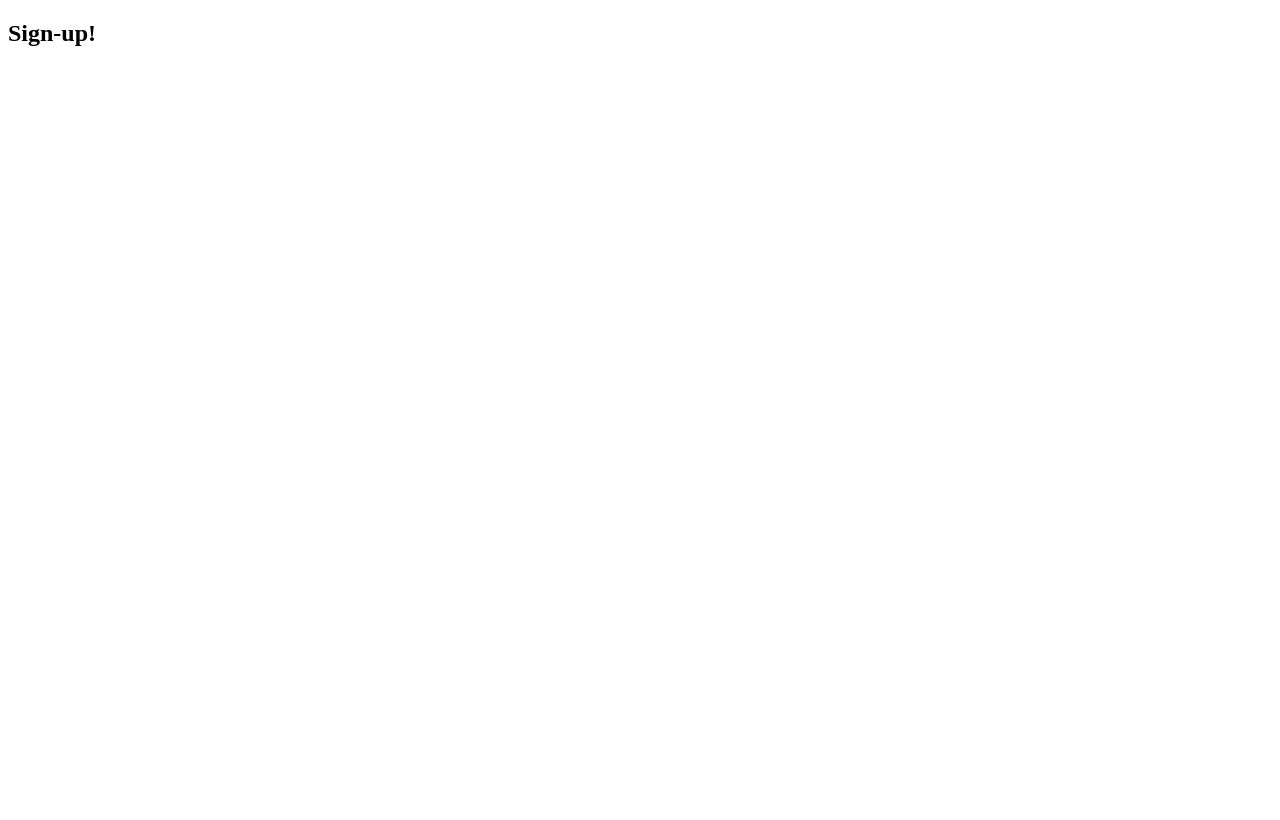
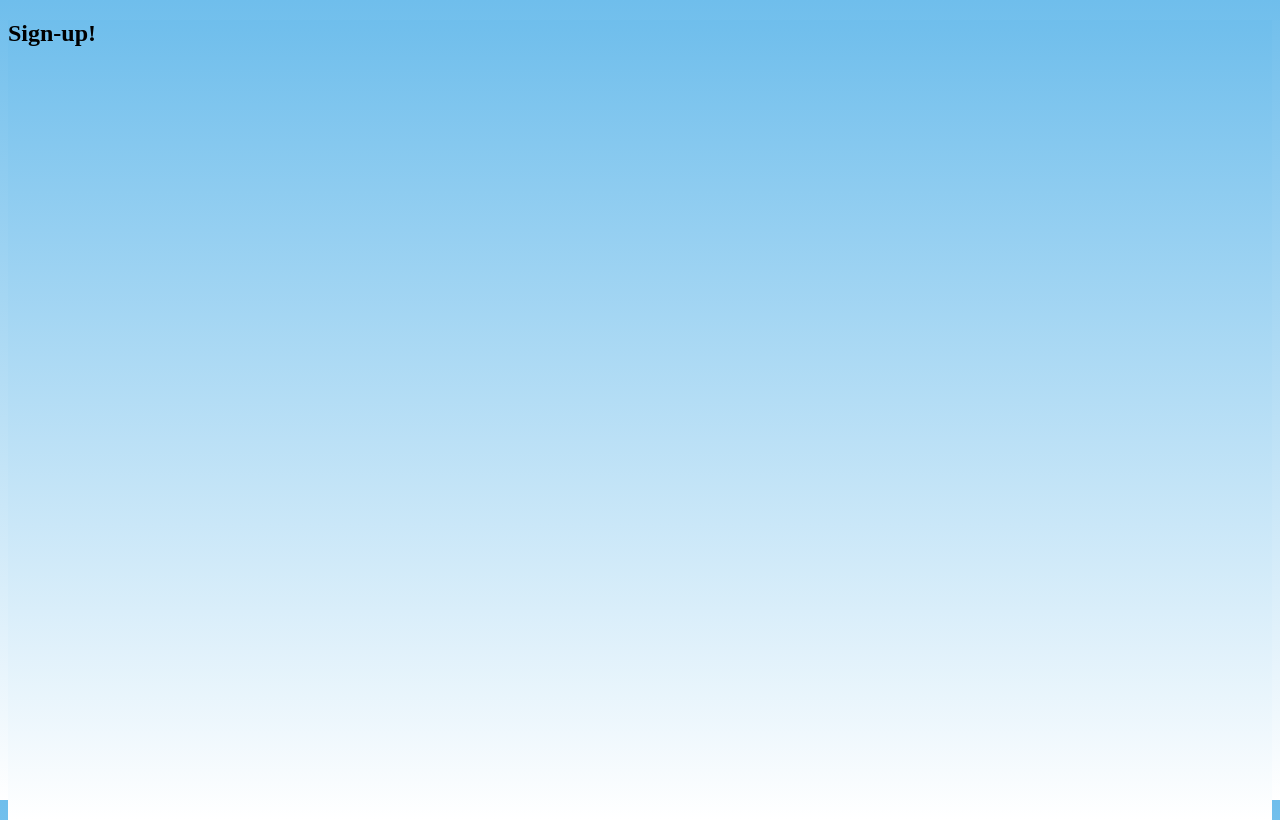
Before and after one commit to ruxpin86/Super-sweet-REACT-chat, a React (Create React App) app in the folder client/: page / in a window 1280 px wide. Built offline with nearby package versions, Linux system fonts and the light colour scheme.

Commit message:
got main working with signup inside

```diff
--- a/client/public/index.html
+++ b/client/public/index.html
@@ -2,28 +2,14 @@
 <html lang="en">
   <head>
     <meta charset="utf-8" />
-    <link rel="icon" href="%PUBLIC_URL%/favicon.ico" />
     <meta name="viewport" content="width=device-width, initial-scale=1" />
     <meta name="theme-color" content="#000000" />
     <meta
       name="description"
       content="Web site created using create-react-app"
     />
-    <link rel="apple-touch-icon" href="%PUBLIC_URL%/logo192.png" />
-    <!--
-      manifest.json provides metadata used when your web app is installed on a
-      user's mobile device or desktop. See https://developers.google.com/web/fundamentals/web-app-manifest/
-    -->
+
     <link rel="manifest" href="%PUBLIC_URL%/manifest.json" />
-    <!--
-      Notice the use of %PUBLIC_URL% in the tags above.
-      It will be replaced with the URL of the `public` folder during the build.
-      Only files inside the `public` folder can be referenced from the HTML.
-
-      Unlike "/favicon.ico" or "favicon.ico", "%PUBLIC_URL%/favicon.ico" will
-      work correctly both with client-side routing and a non-root public URL.
-      Learn how to configure a non-root public URL by running `npm run build`.
-    -->
     <title>React App</title>
   </head>
   <body>
--- a/client/src/App.js
+++ b/client/src/App.js
@@ -7,6 +7,7 @@ import {
 } from "@apollo/client";
 import { BrowserRouter as Router, Route, Routes } from "react-router-dom";
 import { setContext } from "@apollo/client/link/context";
+import Main from "./components/main/Main";
 import Signup from "./components/signup/Signup";
 
 const httpLink = createHttpLink({
@@ -32,8 +33,9 @@ function App() {
   return (
     <ApolloProvider client={client}>
       <Router>
-        <div className="App"></div>
-        <Signup />
+        <div className="main">
+          <Main />
+        </div>
       </Router>
     </ApolloProvider>
   );
--- a/client/src/components/main/Main.js
+++ b/client/src/components/main/Main.js
@@ -1,7 +1,15 @@
-import React from 'react'
+import React from "react";
+import Signup from "../signup/Signup";
+import "./main.css";
 
 export default function main() {
   return (
-    <div>main</div>
-  )
+    <div>
+      <div className="container">
+        <div className="signup">
+          <Signup />
+        </div>
+      </div>
+    </div>
+  );
 }
--- a/client/src/components/main/main.css
+++ b/client/src/components/main/main.css
@@ -0,0 +1,5 @@
+*{
+    height: 100%;
+    background-color: rgb(111, 190, 236);
+    background-image: linear-gradient( rgb(111, 190, 236), white);
+}
```
Also changed, not shown: client/src/components/footer/Footer.js (added), client/src/components/footer/footer.css (added), client/src/components/header/Header.js (added), client/src/components/header/header.css (added).
